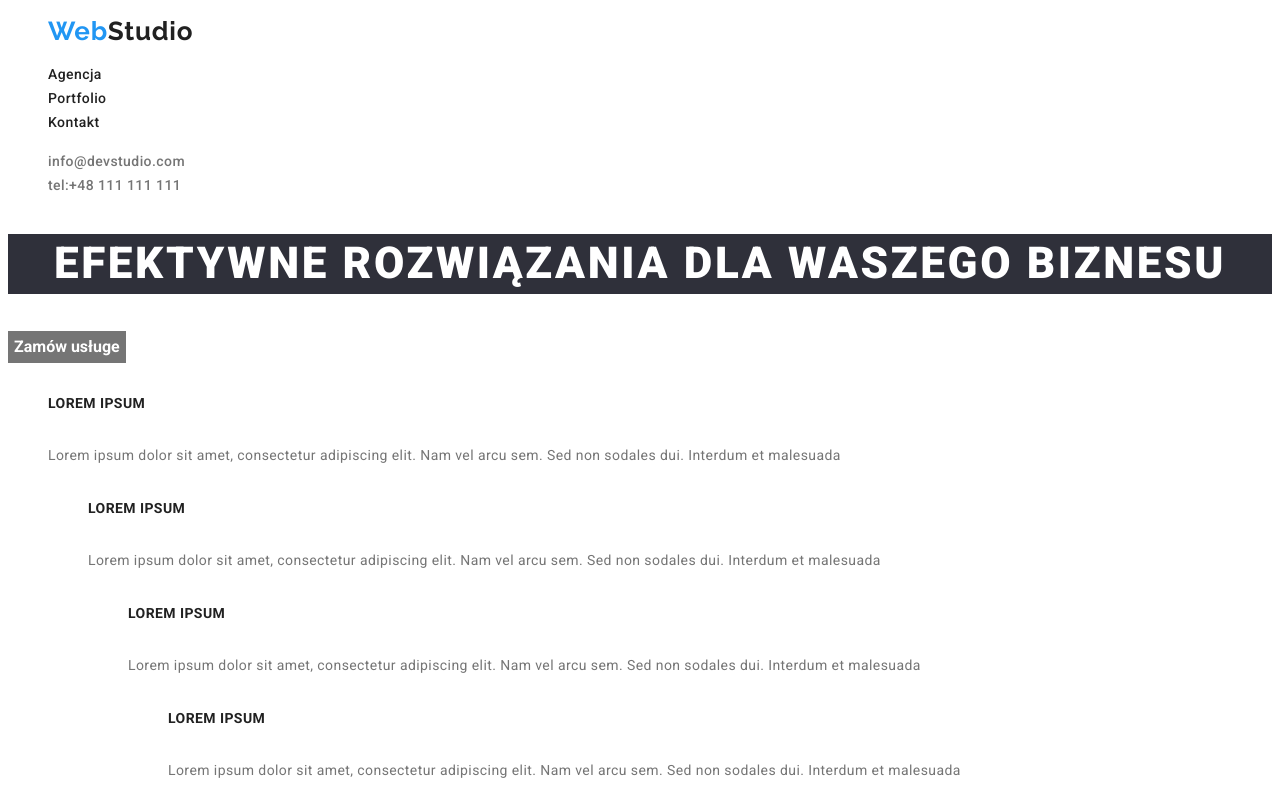
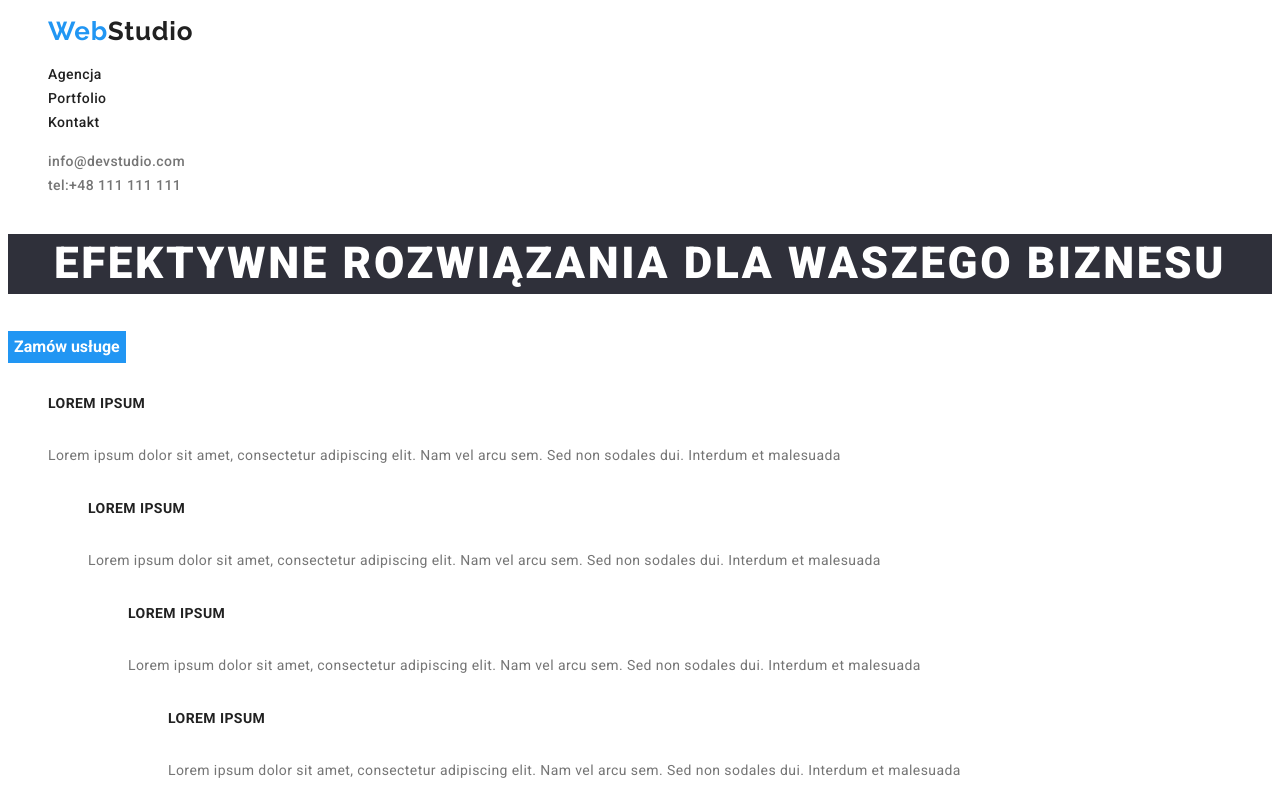
Before and after one commit to Patrycja1994/goit-markup-hw-02, a plain HTML site: page index.html in a window 1280 px wide. Shown: the top 800 px of the page. Drawn offline with Linux system fonts and the light colour scheme.

Commit message:
:root and background 2

```diff
--- a/css/style.css
+++ b/css/style.css
@@ -67,7 +67,7 @@ button {
     line-height: 1.9;
     display: flex;
     color: var(--pure-white);
-    background: var(--grey);
+    background: var(--blue);
     border: none;
     cursor: pointer;
     font-family: inherit;
```
